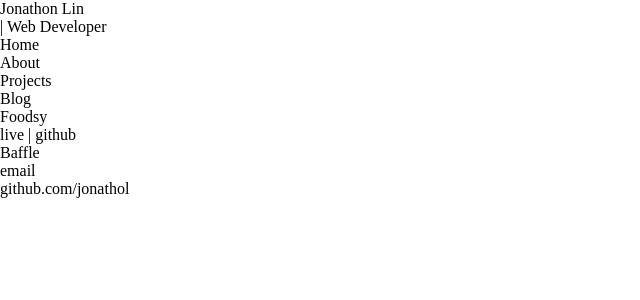
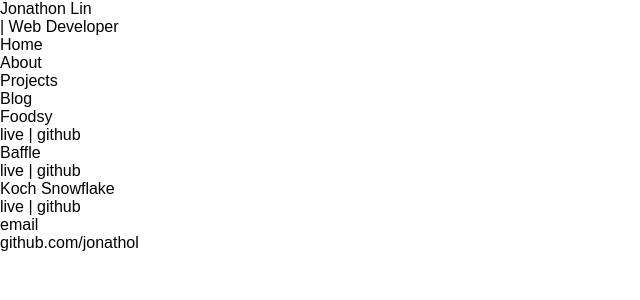
Before and after one commit to jonathol/jonathol.github.io, a Jekyll site: the page built from projects/index.html, in a window 1280 px wide. Shown: the top 300 px of the page, without its empty margins (0-640 px from the left). Built offline with Jekyll 4.4.1, drawn with Linux system fonts in a browser that asks for light colours; some web fonts are replaced.

Commit message:
add projects

```diff
--- a/_layouts/default.html
+++ b/_layouts/default.html
@@ -3,11 +3,16 @@
 		<head>
 			<title>{{ page.title }}</title>
 			<!-- link to main stylesheet -->
+			<link href="https://fonts.googleapis.com/css?family=Aldrich" rel="stylesheet">
 			<link rel="stylesheet" type="text/css" href="/css/main.css">
+
 		</head>
 		<body>
 			<header>
-				<span><h1>Jonathon Lin</h1> | Web Developer </span>
+				<span>
+					<h1>Jonathon Lin</h1> |
+					Web Developer
+				</span>
 				<nav>
 		    		<ul>
 		        		<li><a href="/">Home</a></li>
--- a/css/main.css
+++ b/css/main.css
@@ -42,3 +42,8 @@ button,
 input[type="submit"] {
   cursor: pointer;
 }
+
+/*Styling*/
+body {
+  font-family: 'Aldrich', sans-serif;
+}
--- a/projects/index.html
+++ b/projects/index.html
@@ -10,4 +10,13 @@ title: Projects
 				<a href="https://github.com/jonathol/etsy">github</a>
 			</span>
 		<h2>Baffle</h2>
+			<span>
+				<a href="https://jonathol.github.io/baffle">live</a> |
+				<a href="https://github.com/jonathol/baffle">github</a>
+			</span>
+		<h2>Koch Snowflake</h2>
+			<span>
+				<a href="https://jonathol.github.io/koch">live</a> |
+				<a href="https://github.com/jonathol/koch">github</a>
+			</span>
 	</div>
```
